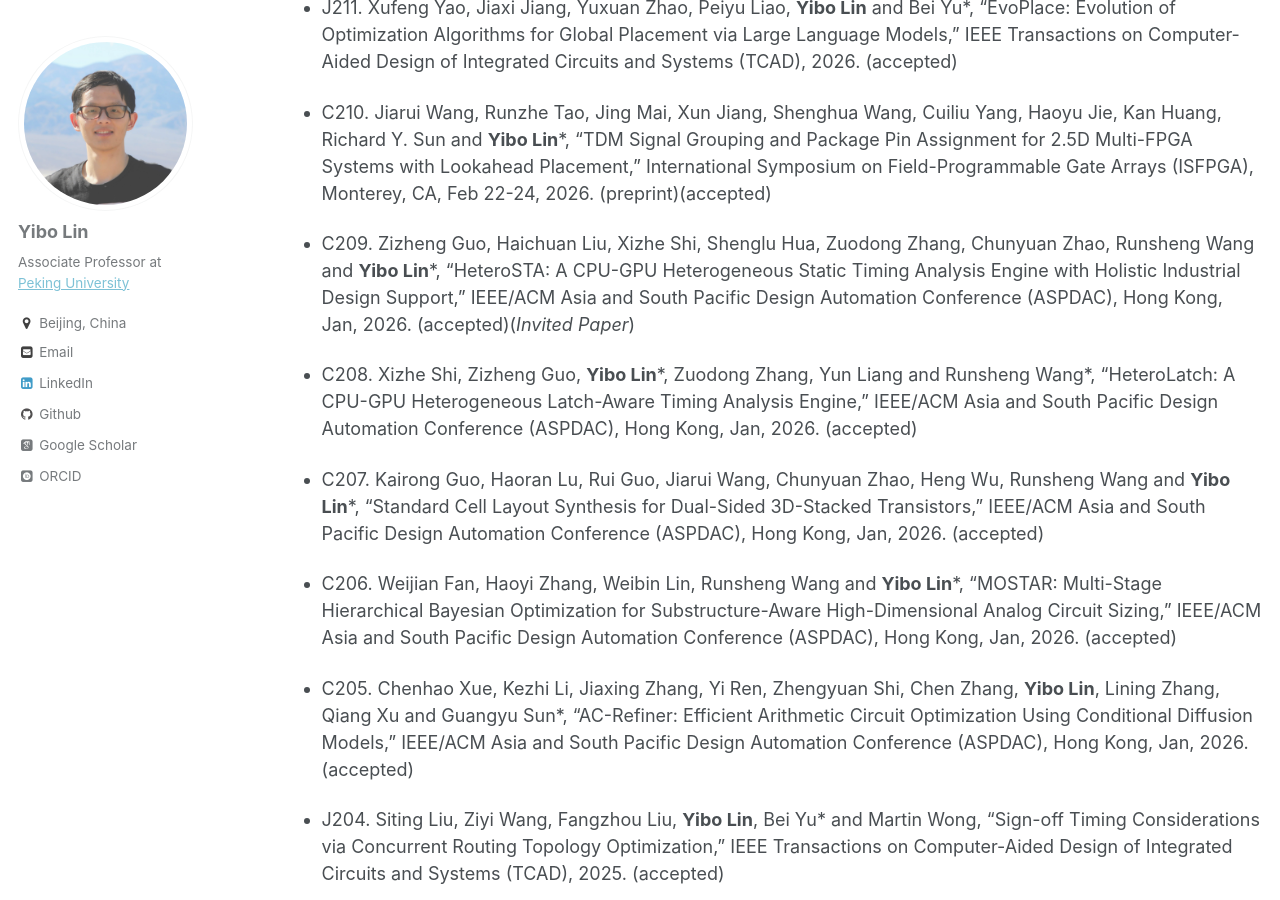
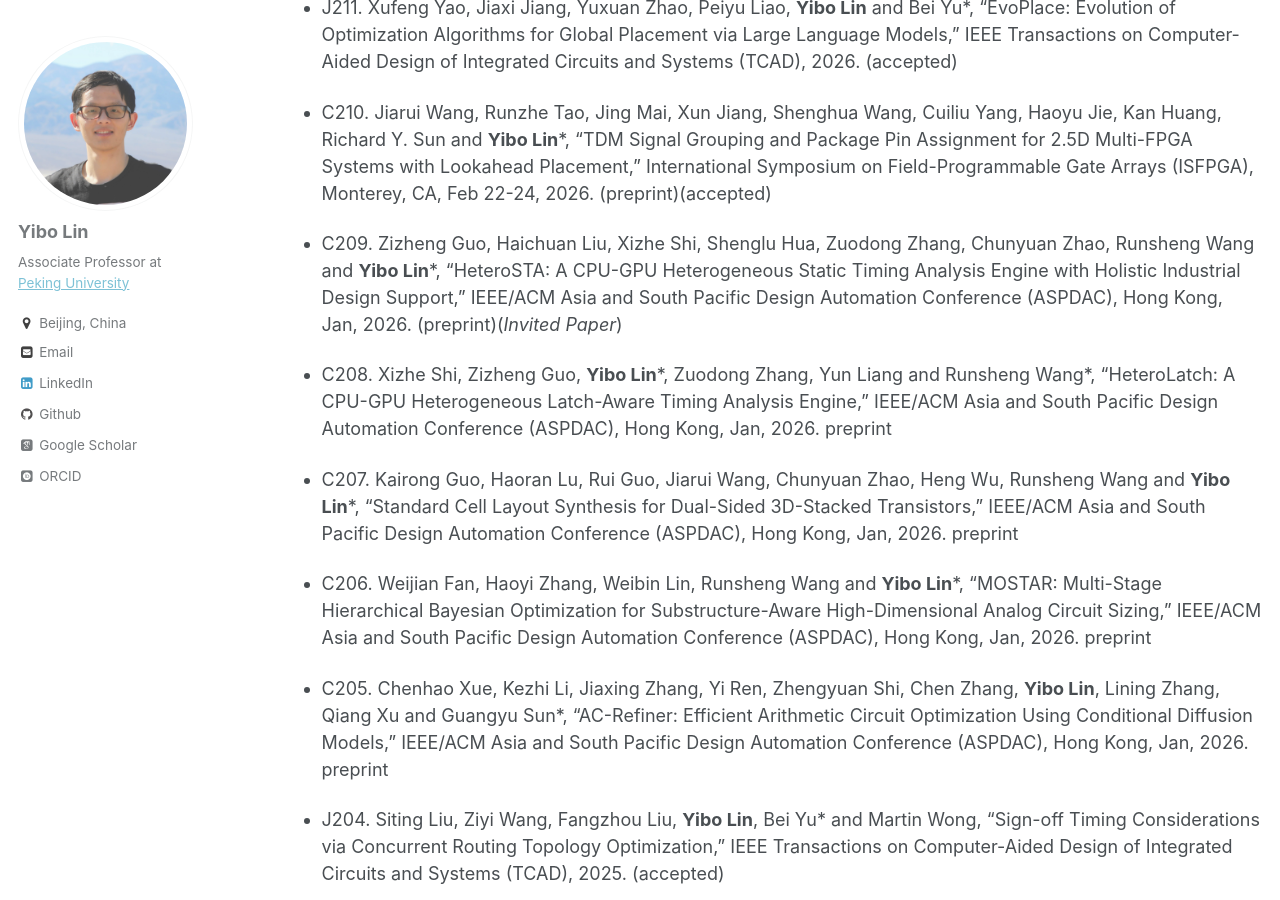
Before and after one commit to limbo018/limbo018.github.io, a Jekyll site: the page built from _pages/cv.md, in a window 1280 px wide and 900 px high, scrolled down 6232 px. Built offline with Jekyll 4.4.1, drawn with Linux system fonts in a browser that asks for light colours; some web fonts are replaced.

Commit message:
add aspdac paper preprints

```diff
--- a/_includes/publications_cv.md
+++ b/_includes/publications_cv.md
@@ -16,15 +16,15 @@
 
 * C210. Jiarui Wang, Runzhe Tao, Jing Mai, Xun Jiang, Shenghua Wang, Cuiliu Yang, Haoyu Jie, Kan Huang, Richard Y. Sun and **Yibo Lin**\*, "TDM Signal Grouping and Package Pin Assignment for 2.5D Multi-FPGA Systems with Lookahead Placement," International Symposium on Field-Programmable Gate Arrays (ISFPGA), Monterey, CA, Feb 22-24, 2026. ([preprint](/publications/papers/FPGA_ISFPGA2026_Wang.pdf){: .share-button-noborder})(accepted)
 
-* C209. Zizheng Guo, Haichuan Liu, Xizhe Shi, Shenglu Hua, Zuodong Zhang, Chunyuan Zhao, Runsheng Wang and **Yibo Lin**\*, "HeteroSTA: A CPU-GPU Heterogeneous Static Timing Analysis Engine with Holistic Industrial Design Support," IEEE/ACM Asia and South Pacific Design Automation Conference (ASPDAC), Hong Kong, Jan, 2026. (accepted)(*Invited Paper*)
+* C209. Zizheng Guo, Haichuan Liu, Xizhe Shi, Shenglu Hua, Zuodong Zhang, Chunyuan Zhao, Runsheng Wang and **Yibo Lin**\*, "HeteroSTA: A CPU-GPU Heterogeneous Static Timing Analysis Engine with Holistic Industrial Design Support," IEEE/ACM Asia and South Pacific Design Automation Conference (ASPDAC), Hong Kong, Jan, 2026. ([preprint](https://arxiv.org/abs/2511.11660){: .share-button-noborder})(*Invited Paper*)
 
-* C208. Xizhe Shi, Zizheng Guo, **Yibo Lin**\*, Zuodong Zhang, Yun Liang and Runsheng Wang\*, "HeteroLatch: A CPU-GPU Heterogeneous Latch-Aware Timing Analysis Engine," IEEE/ACM Asia and South Pacific Design Automation Conference (ASPDAC), Hong Kong, Jan, 2026. (accepted)
+* C208. Xizhe Shi, Zizheng Guo, **Yibo Lin**\*, Zuodong Zhang, Yun Liang and Runsheng Wang\*, "HeteroLatch: A CPU-GPU Heterogeneous Latch-Aware Timing Analysis Engine," IEEE/ACM Asia and South Pacific Design Automation Conference (ASPDAC), Hong Kong, Jan, 2026. [preprint](/publications/papers/TIMING_ASPDAC2026_Shi.pdf){: .share-button-noborder}
 
-* C207. Kairong Guo, Haoran Lu, Rui Guo, Jiarui Wang, Chunyuan Zhao, Heng Wu, Runsheng Wang and **Yibo Lin**\*, "Standard Cell Layout Synthesis for Dual-Sided 3D-Stacked Transistors," IEEE/ACM Asia and South Pacific Design Automation Conference (ASPDAC), Hong Kong, Jan, 2026. (accepted)
+* C207. Kairong Guo, Haoran Lu, Rui Guo, Jiarui Wang, Chunyuan Zhao, Heng Wu, Runsheng Wang and **Yibo Lin**\*, "Standard Cell Layout Synthesis for Dual-Sided 3D-Stacked Transistors," IEEE/ACM Asia and South Pacific Design Automation Conference (ASPDAC), Hong Kong, Jan, 2026. [preprint](/publications/papers/CELL_ASPDAC2026_Guo.pdf){: .share-button-noborder}
 
-* C206. Weijian Fan, Haoyi Zhang, Weibin Lin, Runsheng Wang and **Yibo Lin**\*, "MOSTAR: Multi-Stage Hierarchical Bayesian Optimization for Substructure-Aware High-Dimensional Analog Circuit Sizing," IEEE/ACM Asia and South Pacific Design Automation Conference (ASPDAC), Hong Kong, Jan, 2026. (accepted)
+* C206. Weijian Fan, Haoyi Zhang, Weibin Lin, Runsheng Wang and **Yibo Lin**\*, "MOSTAR: Multi-Stage Hierarchical Bayesian Optimization for Substructure-Aware High-Dimensional Analog Circuit Sizing," IEEE/ACM Asia and South Pacific Design Automation Conference (ASPDAC), Hong Kong, Jan, 2026. [preprint](/publications/papers/ANALOG_ASPDAC2026_Fan.pdf){: .share-button-noborder}
 
-* C205. Chenhao Xue, Kezhi Li, Jiaxing Zhang, Yi Ren, Zhengyuan Shi, Chen Zhang, **Yibo Lin**, Lining Zhang, Qiang Xu and Guangyu Sun\*, "AC-Refiner: Efficient Arithmetic Circuit Optimization Using Conditional Diffusion Models," IEEE/ACM Asia and South Pacific Design Automation Conference (ASPDAC), Hong Kong, Jan, 2026. (accepted)
+* C205. Chenhao Xue, Kezhi Li, Jiaxing Zhang, Yi Ren, Zhengyuan Shi, Chen Zhang, **Yibo Lin**, Lining Zhang, Qiang Xu and Guangyu Sun\*, "AC-Refiner: Efficient Arithmetic Circuit Optimization Using Conditional Diffusion Models," IEEE/ACM Asia and South Pacific Design Automation Conference (ASPDAC), Hong Kong, Jan, 2026. [preprint](/publications/papers/ARCH_ASPDAC2026_Xue.pdf){: .share-button-noborder}
 
 * J204. Siting Liu, Ziyi Wang, Fangzhou Liu, **Yibo Lin**, Bei Yu\* and Martin Wong, "[Sign-off Timing Considerations via Concurrent Routing Topology Optimization](https://doi.org/10.1109/TCAD.2024.3506216)," IEEE Transactions on Computer-Aided Design of Integrated Circuits and Systems (TCAD), 2025. (accepted)
 
```
Also changed, not shown: _pages/publications.md (+5 -5 lines), ref/publications.bib (+10 -10 lines), 7 other files.
